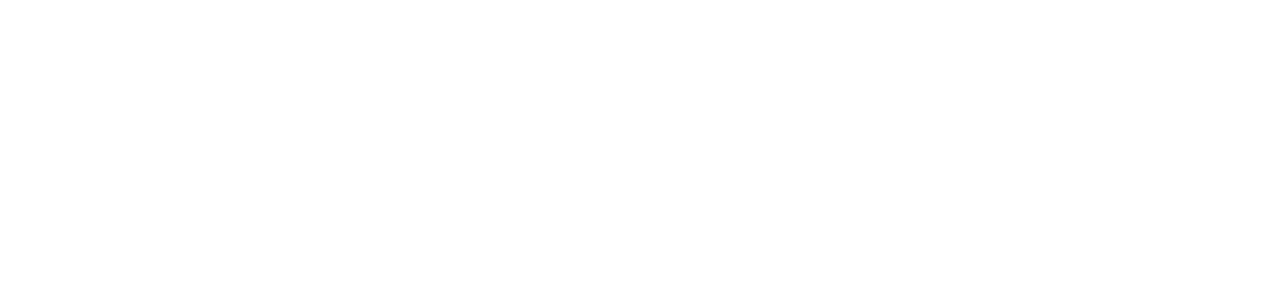
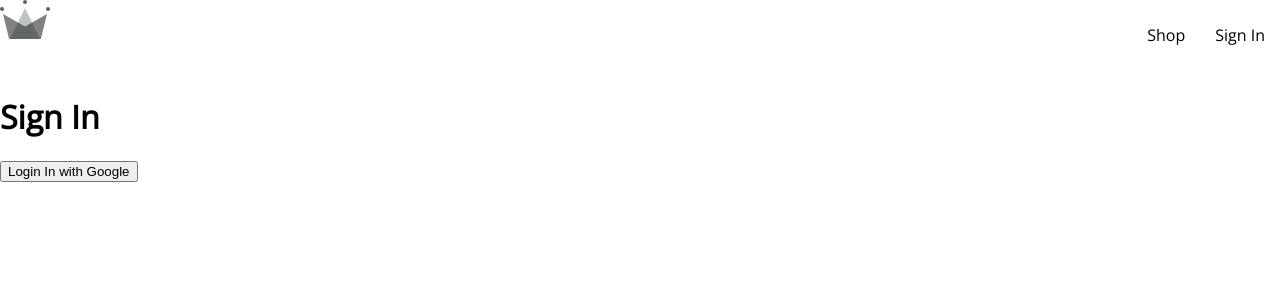
Before and after one commit to pixare40/clothing-app, a React (Create React App) app: page /sign-in in a window 1280 px wide. Before the commit this address had no page. Shown: the top 300 px of the page. Built offline with nearby package versions, Linux system fonts and the light colour scheme.

Commit message:
added firebase authentication

```diff
--- a/src/App.js
+++ b/src/App.js
@@ -1,6 +1,7 @@
 import Home from "./components/routes/home/home.component";
 import { Routes, Route } from "react-router-dom";
 import Navigation from "./components/routes/navigation/navigation.component";
+import SignIn from "./components/routes/sign-in/sign-in.component";
 
 const Shop = () => {
   return <div>Shop Page</div>;
@@ -11,7 +12,8 @@
     <Routes>
       <Route path="/" element={<Navigation />}>
         <Route index element={<Home />} />
-        <Route path="/shop" element={<Shop />} />
+        <Route path="shop" element={<Shop />} />
+        <Route path="sign-in" element={<SignIn />} />
       </Route>
     </Routes>
   );
--- a/src/components/routes/navigation/navigation.component.jsx
+++ b/src/components/routes/navigation/navigation.component.jsx
@@ -15,6 +15,9 @@
           <Link className="nav-link" to="/shop">
             <div>Shop</div>
           </Link>
+          <Link className="nav-link" to="/sign-in">
+            <div>Sign In</div>
+          </Link>
         </div>
       </div>
       <Outlet />
--- /dev/null
+++ b/src/components/routes/sign-in/sign-in.component.jsx
@@ -0,0 +1,17 @@
+import { signInWithGooglePopup } from "../../../utils/firebase/firebase.utils";
+
+const SignIn = () => {
+  const logGoogleUser = async () => {
+    const response = await signInWithGooglePopup().then((value) => {
+      console.log(value);
+    });
+  };
+  return (
+    <div>
+      <h1>Sign In</h1>
+      <button onClick={logGoogleUser}>Login In with Google</button>
+    </div>
+  );
+};
+
+export default SignIn;
--- /dev/null
+++ b/src/utils/firebase/firebase.utils.js
@@ -0,0 +1,29 @@
+import { initializeApp } from "firebase/app";
+import {
+  getAuth,
+  signInWithPopup,
+  signInWithRedirect,
+  GoogleAuthProvider,
+} from "firebase/auth";
+
+// Your web app's Firebase configuration
+const firebaseConfig = {
+  apiKey: "AIzaSyDYbRxe16TnJ7eP3mofqEZHvVRDKBMezd8",
+  authDomain: "crwn-clothing-db-5e3bb.firebaseapp.com",
+  projectId: "crwn-clothing-db-5e3bb",
+  storageBucket: "crwn-clothing-db-5e3bb.appspot.com",
+  messagingSenderId: "646758408659",
+  appId: "1:646758408659:web:99ec91965adbf927c58f26",
+};
+
+// Initialize Firebase
+const firebaseApp = initializeApp(firebaseConfig);
+
+const provider = new GoogleAuthProvider();
+
+provider.setCustomParameters({
+  prompt: "select_account",
+});
+
+export const auth = getAuth();
+export const signInWithGooglePopup = () => signInWithPopup(auth, provider);
```
